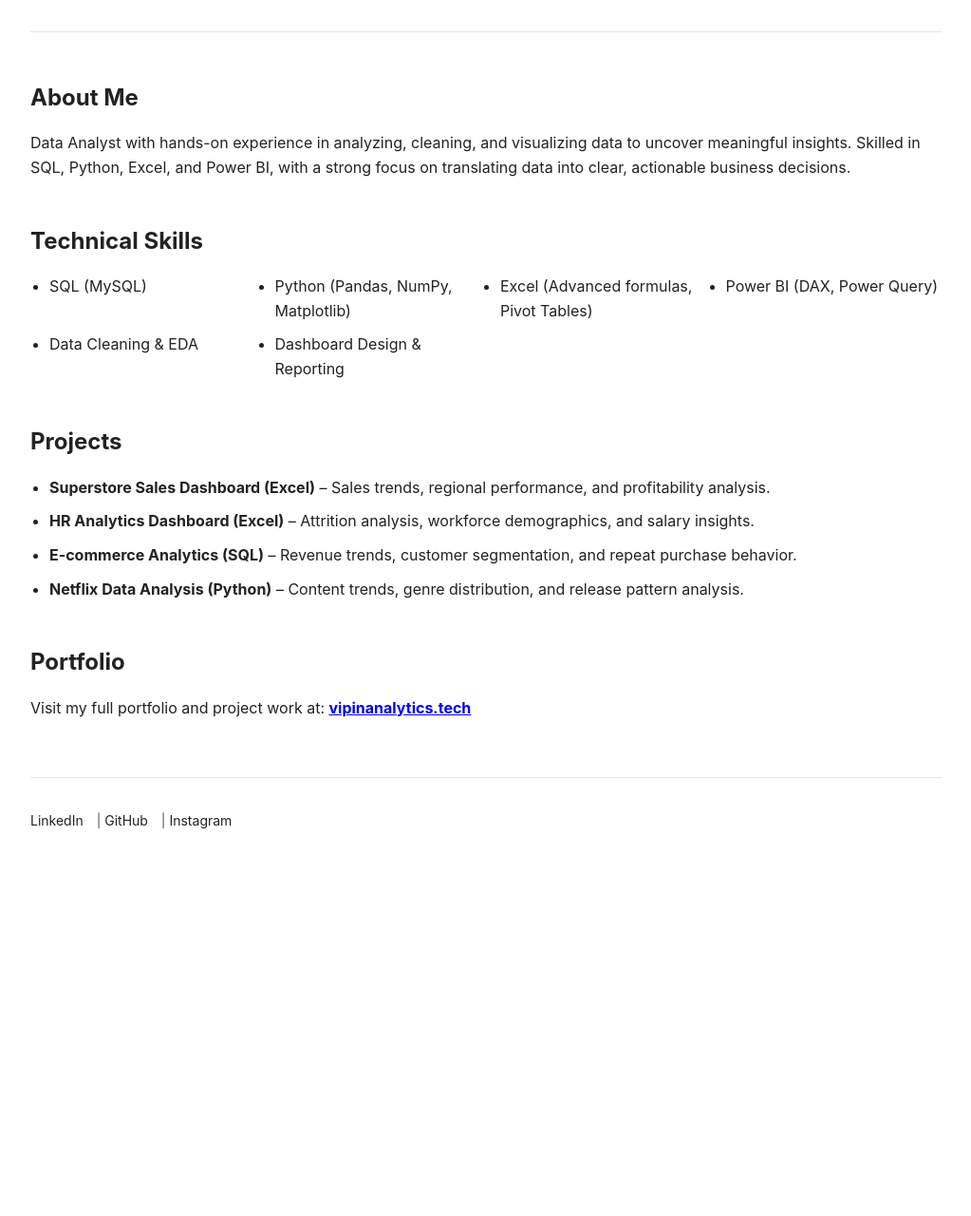
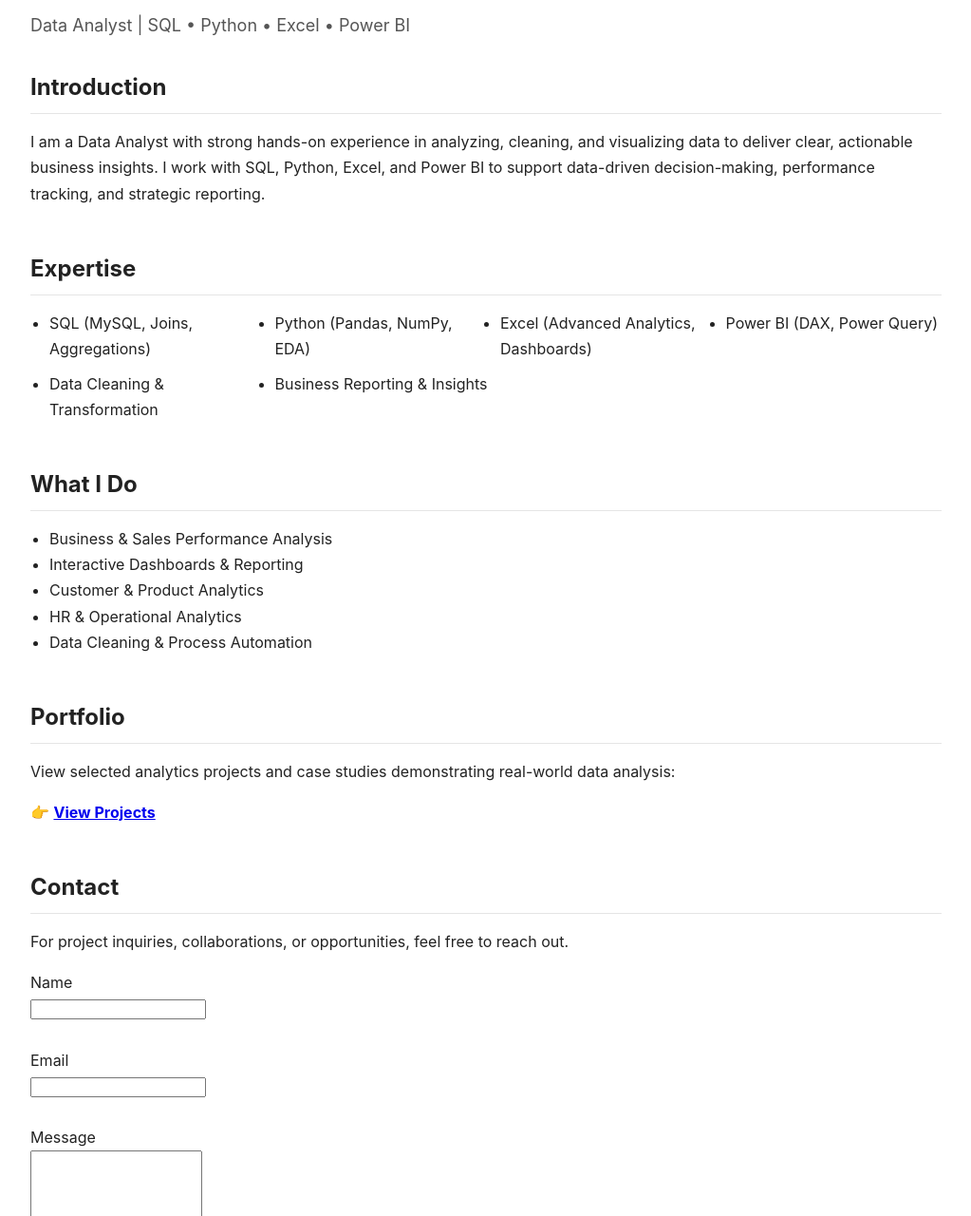
Before and after one commit to vipin-data/vipinanalytics.github.me, a plain HTML site: page index.html in a window 1280 px wide. Shown: the part 178-1458 px from the top of the page at 95% size, without its empty margins (128-1151 px from the left). Before the commit the page ends 1108 px from the top, so only its background shows below. Drawn offline with Linux system fonts and the light colour scheme.

Commit message:
Update index.html

```diff
--- a/index.html
+++ b/index.html
@@ -2,134 +2,98 @@
 <html lang="en">
 <head>
   <meta charset="UTF-8">
-  <title>Vipin | Data Analyst</title>
-  <meta name="description" content="Vipin Maurya – Data Analyst specializing in SQL, Python, Excel, and Power BI. Portfolio of real-world analytics projects and dashboards.">
+  <title>Vipin Maurya | Data Analyst</title>
+  <meta name="description" content="Vipin Maurya – Data Analyst delivering data-driven insights using SQL, Python, Excel, and Power BI.">
   <meta name="viewport" content="width=device-width, initial-scale=1.0">
-
-  <style>
-    body {
-      font-family: -apple-system, BlinkMacSystemFont, "Segoe UI", Arial, sans-serif;
-      max-width: 960px;
-      margin: auto;
-      padding: 40px 20px;
-      background: #ffffff;
-      color: #222;
-      line-height: 1.6;
-    }
-
-    header {
-      margin-bottom: 50px;
-      border-bottom: 1px solid #e5e5e5;
-      padding-bottom: 20px;
-    }
-
-    h1 {
-      font-size: 38px;
-      margin-bottom: 8px;
-    }
-
-    .tagline {
-      font-size: 18px;
-      color: #555;
-    }
-
-    section {
-      margin-bottom: 45px;
-    }
-
-    h2 {
-      font-size: 24px;
-      margin-bottom: 15px;
-    }
-
-    ul {
-      padding-left: 20px;
-    }
-
-    .skills {
-      display: grid;
-      grid-template-columns: repeat(auto-fit, minmax(200px, 1fr));
-      gap: 10px;
-    }
-
-    .projects li {
-      margin-bottom: 10px;
-    }
-
-    footer {
-      margin-top: 60px;
-      padding-top: 20px;
-      border-top: 1px solid #e5e5e5;
-      font-size: 14px;
-      color: #555;
-    }
-
-    footer a {
-      color: #222;
-      text-decoration: none;
-      margin-right: 10px;
-    }
-
-    footer a:hover {
-      text-decoration: underline;
-    }
-  </style>
+  <link rel="stylesheet" href="style.css">
 </head>
 
 <body>
 
-  <header>
+<nav>
+  <a href="#about">About</a>
+  <a href="#expertise">Expertise</a>
+  <a href="#portfolio">Portfolio</a>
+  <a href="#contact">Contact</a>
+  <a href="resume.html">Resume</a>
+</nav>
+
 <h1>Vipin Maurya</h1>
-    <p class="tagline">
-      Data Analyst | SQL • Python • Excel • Power BI
-    </p>
-  </header>
+<p class="tagline">Data Analyst | SQL • Python • Excel • Power BI</p>
 
-  <section>
-    <h2>About Me</h2>
+<!-- ABOUT -->
+<section id="about">
+  <h2>Introduction</h2>
   <p>
-      Data Analyst with hands-on experience in analyzing, cleaning, and visualizing data
-      to uncover meaningful insights. Skilled in SQL, Python, Excel, and Power BI,
-      with a strong focus on translating data into clear, actionable business decisions.
+    I am a Data Analyst with strong hands-on experience in analyzing, cleaning, and
+    visualizing data to deliver clear, actionable business insights. I work with SQL,
+    Python, Excel, and Power BI to support data-driven decision-making, performance
+    tracking, and strategic reporting.
   </p>
 </section>
 
-  <section>
-    <h2>Technical Skills</h2>
+<!-- EXPERTISE -->
+<section id="expertise">
+  <h2>Expertise</h2>
   <ul class="skills">
-      <li>SQL (MySQL)</li>
-      <li>Python (Pandas, NumPy, Matplotlib)</li>
-      <li>Excel (Advanced formulas, Pivot Tables)</li>
+    <li>SQL (MySQL, Joins, Aggregations)</li>
+    <li>Python (Pandas, NumPy, EDA)</li>
+    <li>Excel (Advanced Analytics, Dashboards)</li>
     <li>Power BI (DAX, Power Query)</li>
-      <li>Data Cleaning & EDA</li>
-      <li>Dashboard Design & Reporting</li>
+    <li>Data Cleaning & Transformation</li>
+    <li>Business Reporting & Insights</li>
   </ul>
 </section>
 
+<!-- SERVICES -->
 <section>
-    <h2>Projects</h2>
-    <ul class="projects">
-      <li><strong>Superstore Sales Dashboard (Excel)</strong> – Sales trends, regional performance, and profitability analysis.</li>
-      <li><strong>HR Analytics Dashboard (Excel)</strong> – Attrition analysis, workforce demographics, and salary insights.</li>
-      <li><strong>E-commerce Analytics (SQL)</strong> – Revenue trends, customer segmentation, and repeat purchase behavior.</li>
-      <li><strong>Netflix Data Analysis (Python)</strong> – Content trends, genre distribution, and release pattern analysis.</li>
+  <h2>What I Do</h2>
+  <ul class="services">
+    <li>Business & Sales Performance Analysis</li>
+    <li>Interactive Dashboards & Reporting</li>
+    <li>Customer & Product Analytics</li>
+    <li>HR & Operational Analytics</li>
+    <li>Data Cleaning & Process Automation</li>
   </ul>
 </section>
 
-  <section>
+<!-- PORTFOLIO -->
+<section id="portfolio">
   <h2>Portfolio</h2>
   <p>
-      Visit my full portfolio and project work at:
-      <strong><a href="https://vipinanalytics.tech" target="_blank">vipinanalytics.tech</a></strong>
+    View selected analytics projects and case studies demonstrating real-world data analysis:
+  </p>
+  <p>
+    👉 <strong><a href="projects.html">View Projects</a></strong>
   </p>
 </section>
 
+<!-- CONTACT FORM -->
+<section id="contact">
+  <h2>Contact</h2>
+  <p>
+    For project inquiries, collaborations, or opportunities, feel free to reach out.
+  </p>
+
+  <!-- 🔴 IMPORTANT: Replace URL with your Formspree form URL -->
+  <form action="https://formspree.io/f/abcdwxyz" method="POST">
+    <label>Name</label><br>
+    <input type="text" name="name" required><br><br>
+
+    <label>Email</label><br>
+    <input type="email" name="email" required><br><br>
+
+    <label>Message</label><br>
+    <textarea name="message" rows="5" required></textarea><br><br>
+
+    <button type="submit">Send Message</button>
+  </form>
+</section>
+
 <footer>
-    <p>
-      <a href="https://www.linkedin.com/in/vipin-maurya-96286a25b" target="_blank">LinkedIn</a> |
-      <a href="https://github.com/vipin-data" target="_blank">GitHub</a> |
+  <a href="https://www.linkedin.com/in/vipin-maurya-96286a25b" target="_blank">LinkedIn</a>
+  <a href="https://github.com/vipin-data" target="_blank">GitHub</a>
   <a href="https://instagram.com/vipinanalytics.tech" target="_blank">Instagram</a>
-    </p>
 </footer>
 
 </body>
```
Lines whose indentation alone changed are shown as unchanged.
